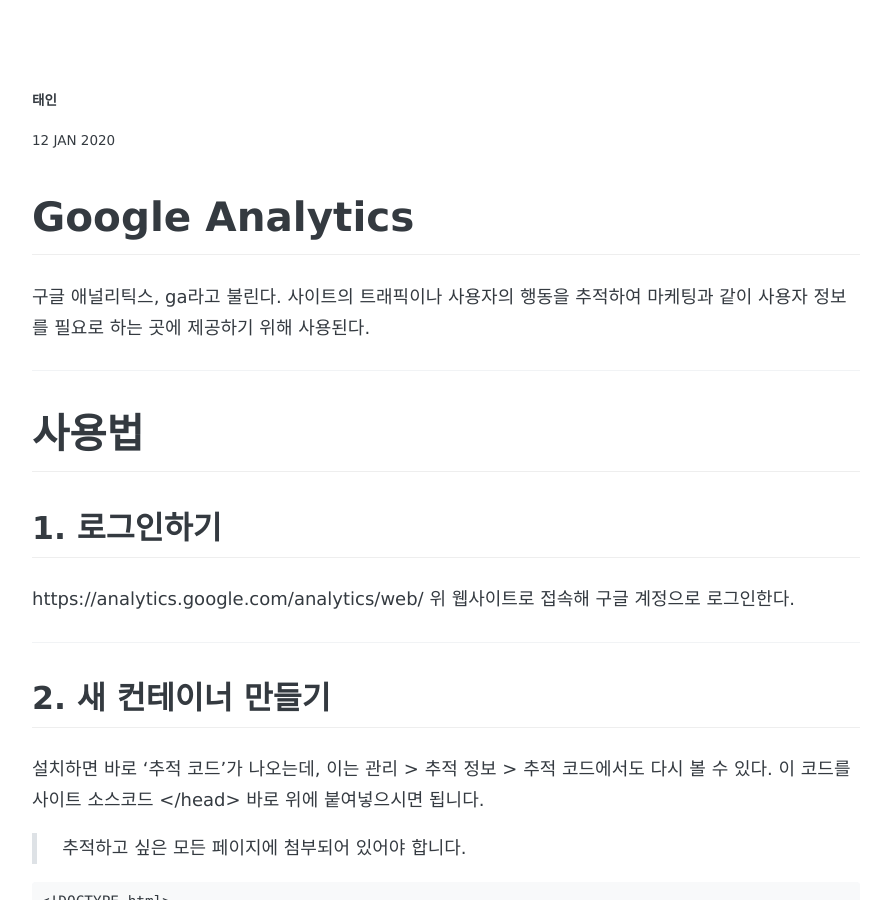
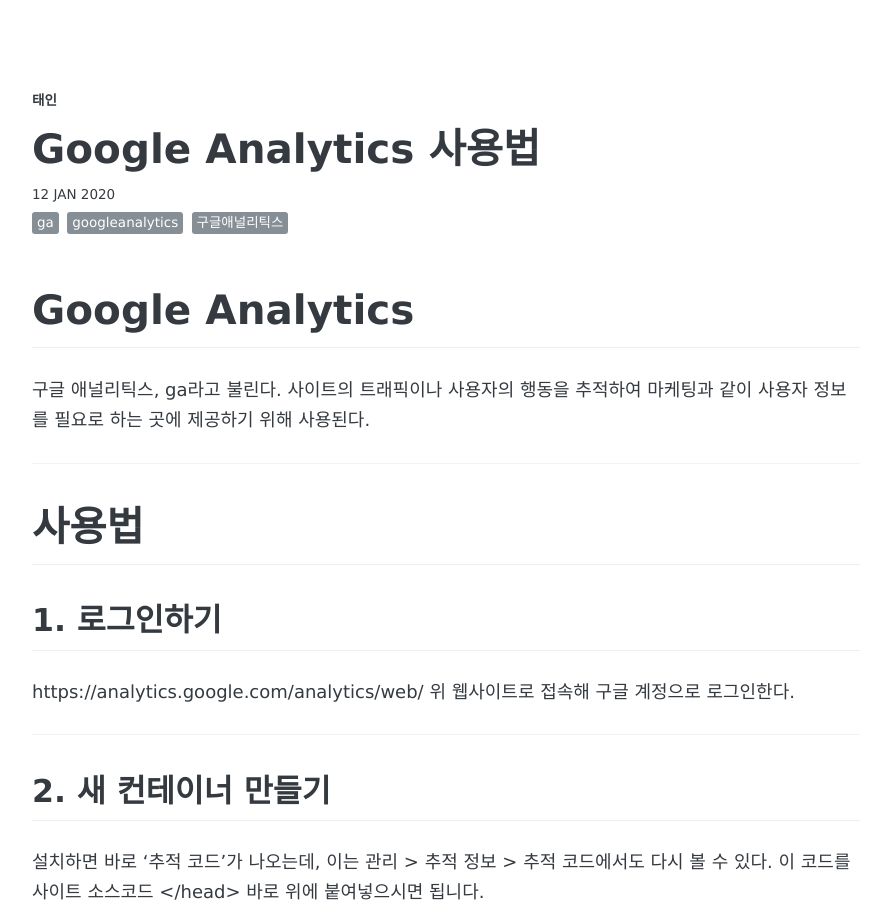
Before and after one commit to Taein0910/blog, a Jekyll site: the page built from _posts/2020-01-12-ga-post.md, in a window 1280 px wide and 900 px high. Shown: the whole window, without its empty margins (194-1085 px from the left). Built offline with Jekyll 4.4.1, drawn with Linux system fonts in a browser that asks for light colours; some web fonts are replaced; comment, search, counter and statistics services are not loaded.

Commit message:
200112bugfix

```diff
--- a/_posts/2020-01-12-ga-post.md
+++ b/_posts/2020-01-12-ga-post.md
@@ -3,7 +3,7 @@ layout: post
 title: "Google Analytics 사용법"
 description: "Google Analytics 알아보기"
 date: 2020-01-12
-tags: [ga, googleanalytics, 구글애널리틱스]]
+tags: [ga, googleanalytics, 구글애널리틱스]
 comments: true
 share: true
 ---
```
